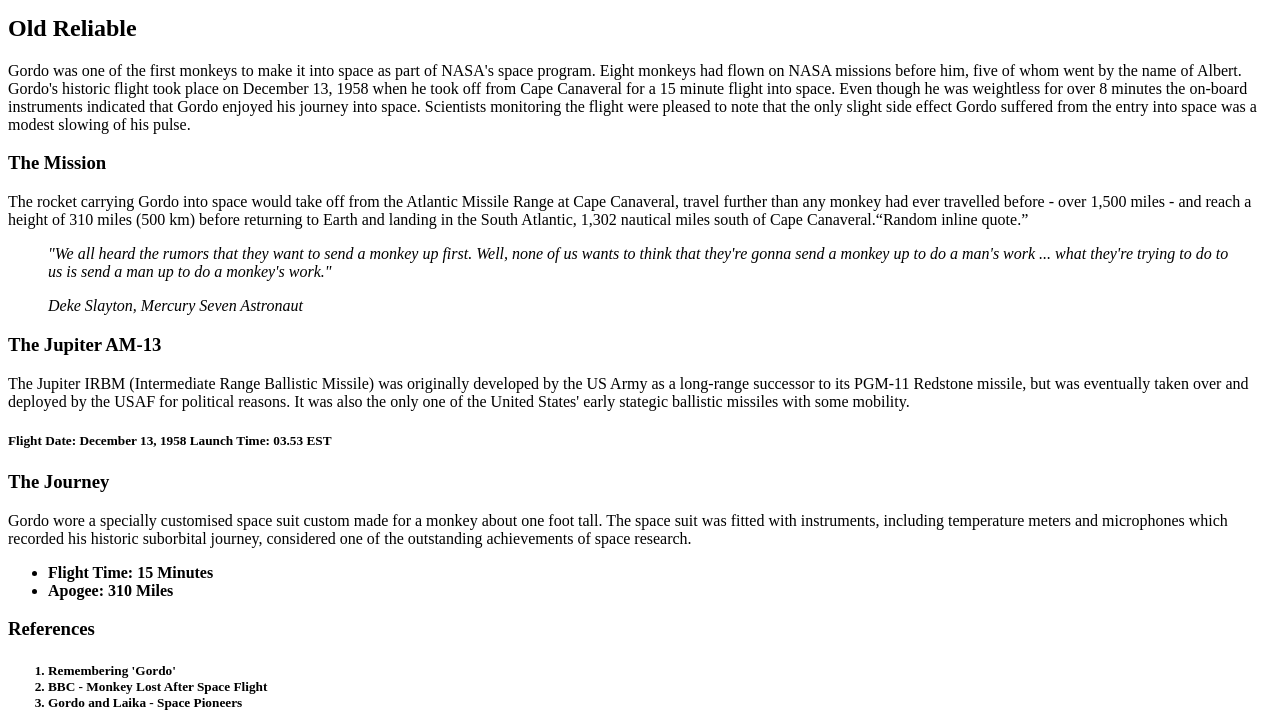
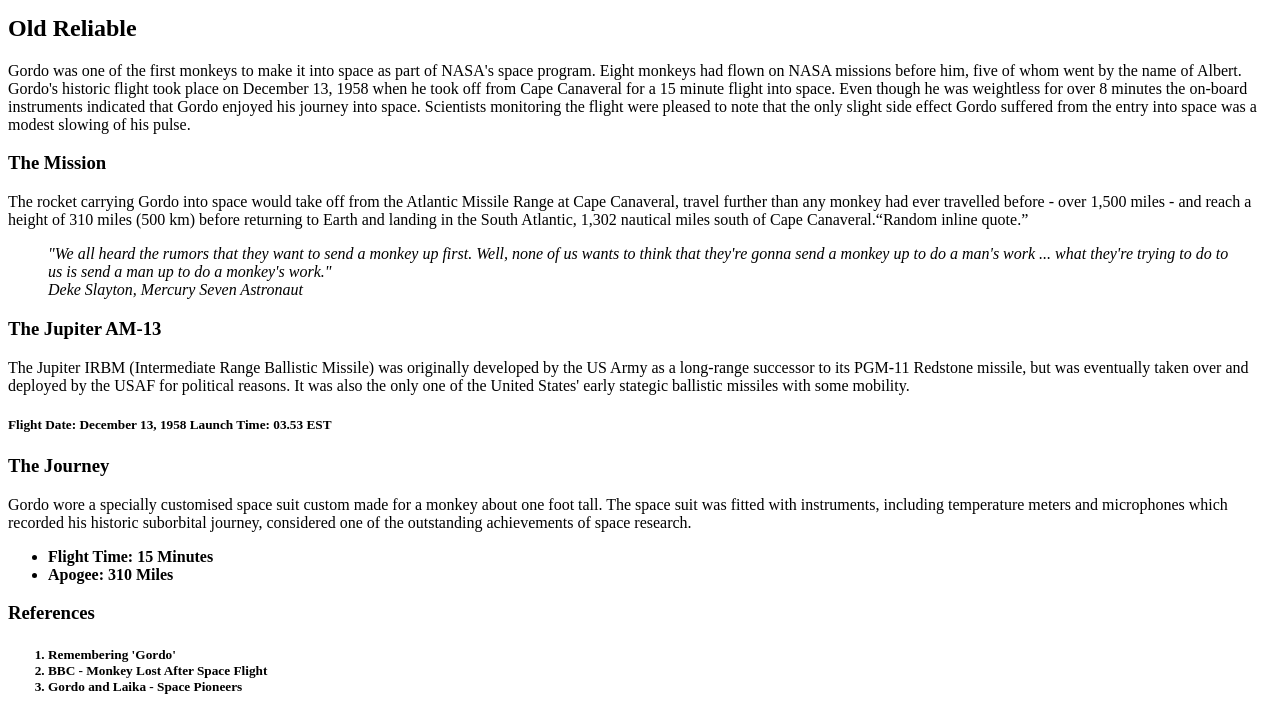
Before and after one commit to KennedyParks/ifsc-1310, a plain HTML site: page prototype/index.html in a window 1280 px wide. Shown: the part 389-1103 px from the top of the page. Drawn offline with Linux system fonts and the light colour scheme.

Commit message:
second revision

```diff
--- a/prototype/index.html
+++ b/prototype/index.html
@@ -2,15 +2,15 @@
 <html lang="en">
 <head>
   <title>Gordo Monkey Assignment</title>
-  <!---Defines the title of the webpage. This is what's shown in the browser's title bar--->
+  <!--Defines the title of the webpage. This is what's shown in the browser's title bar-->
   <meta charset="utf-8">
-  <!---Specifies the character encoding for the HTML document--->
+  <!--Specifies the character encoding for the HTML document-->
   <meta name="description" content="Gordo the space monkey">
-  <!---Gives a short description of the webpage--->
+  <!--Gives a short description of the webpage-->
   <meta name="author" content="Kennedy Parks">
-  <!---Defines the author of the page--->
+  <!--Defines the author of the page-->
   <meta name="viewport" content="width=device-width, initial-scale=1, shrink-to-fit=no">
-  <!---setting the viewport makes the webpage responsive on all screen sizes or you can set it to certain dimensions--->
+  <!--setting the viewport makes the webpage responsive on all screen sizes or you can set it to certain dimensions-->
 </head>
 <body>
   <header id="header" class="primary">
@@ -28,9 +28,9 @@ Gordo's historic flight took place on December 13, 1958 when he took off from Ca
 
 <p>The rocket carrying Gordo into space would take off from the Atlantic Missile Range at Cape Canaveral, travel further than any monkey had ever travelled before - over 1,500 miles - and reach a height of 310 miles (500 km) before returning to Earth and landing in the South Atlantic, 1,302 nautical miles south of Cape Canaveral.<q>Random inline quote.</q></p>
 
-<p><em><blockquote>"We all heard the rumors that they want to send a monkey up first. Well, none of us wants to think that they're gonna send a monkey up to do a man's work ... what they're trying to do to us is send a man up to do a monkey's work."</em></p>
+<p><em><blockquote>"We all heard the rumors that they want to send a monkey up first. Well, none of us wants to think that they're gonna send a monkey up to do a man's work ... what they're trying to do to us is send a man up to do a monkey's work."
 
-  <p><em>Deke Slayton, Mercury Seven Astronaut</em></p></blockquote>
+  <br>Deke Slayton, Mercury Seven Astronaut</blockquote></em></p>
 
 
 <h3>The Jupiter AM-13</h3>
@@ -45,8 +45,8 @@ Launch Time: 03.53 EST</h5>
 
 Gordo wore a specially customised space suit custom made for a monkey about one foot tall. The space suit was fitted with instruments, including temperature meters and microphones which recorded his historic suborbital journey, considered one of the outstanding achievements of space research.
 
-<strong><ul><li>Flight Time: 15 Minutes</li>
-  <li>Apogee: 310 Miles</li></ul></strong>
+<ul><li><strong>Flight Time: 15 Minutes</li>
+  <li>Apogee: 310 Miles</strong></li></ul>
 
 
 <h3>References</h3>
@@ -115,7 +115,7 @@ table, td {
 </dl>
 
   </div>
-  <!---closing the "content" div id--->
+  <!--closing the "content" div id-->
 
 <div id ="navigation">
     <ul>
@@ -125,7 +125,7 @@ table, td {
         <li><a href="mailto:kjparks@ualr.edu" title="Email">Contact</a></li>
     </ul>
 </div>
-  <!---closing the "navigation" div id--->
+  <!--closing the "navigation" div id-->
 
 
 <footer><h6>Copyright &copy; 2022 Kennedy Parks. <a href="mailto:kjparks@ualr.edu" title="Email">Email</a></h6>
```
